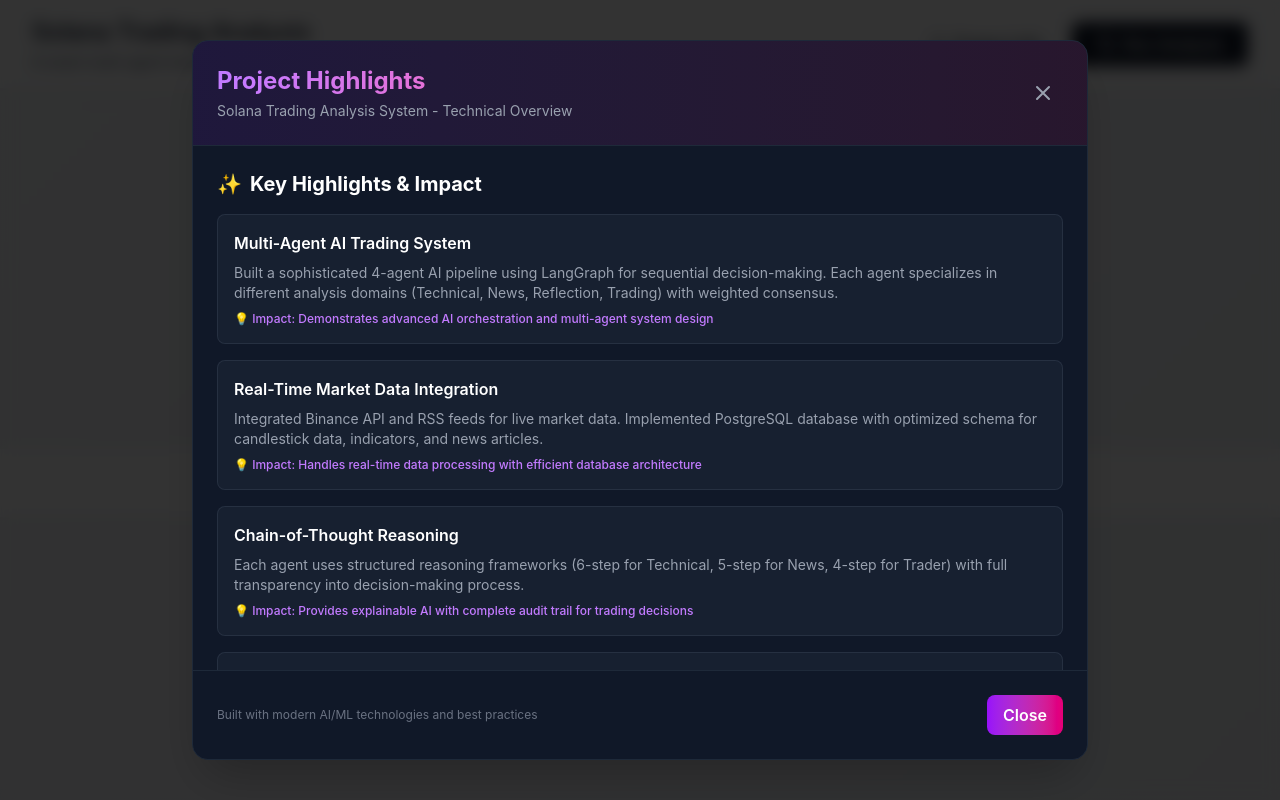
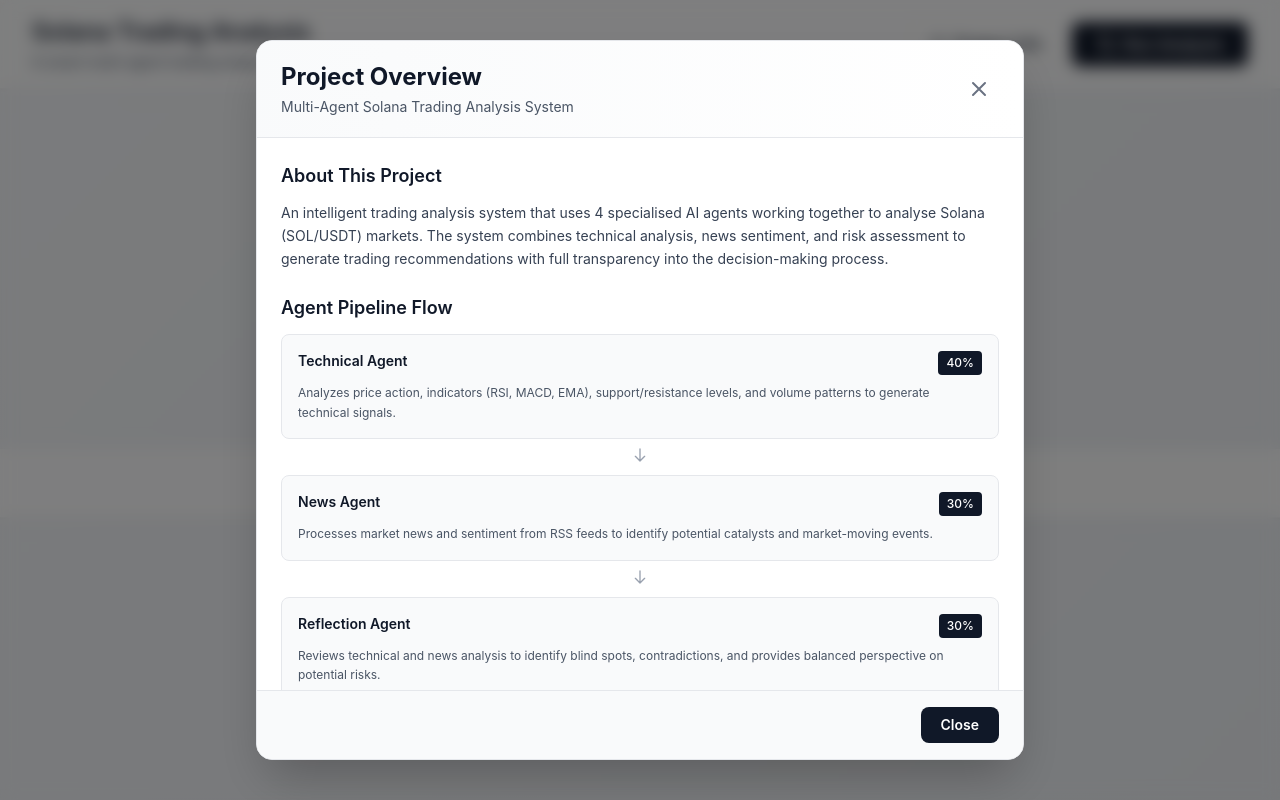
Before and after one commit to saim201/SolanaAnalysit_FE_v2, a React (Vite) app: page / in a window 1280 px wide. Both pictures are taken after a click on the button "Project Info". Built offline with nearby package versions, Linux system fonts and the light colour scheme; no server answers.

Commit message:
add initial loading screen

```diff
--- a/src/App.tsx
+++ b/src/App.tsx
@@ -9,18 +9,21 @@ import TraderAnalysisCard from './components/TraderAnalysisCard';
 import HistoricalPredictions from './components/HistoricalPredictions';
 import ProjectHighlightsModal from './components/ProjectHighlightsModal';
 import Dashboard from './components/Dashboard';
+import LoadingScreen from './components/LoadingScreen';
 
 function App() {
   const [analysis, setAnalysis] = useState<TradeAnalysisResponse | null>(null);
   const [technicalData, setTechnicalData] = useState<TechnicalDataResponse | null>(null);
   const [tickerData, setTickerData] = useState<TickerResponse | null>(null);
   const [loading, setLoading] = useState(false);
+  const [initialLoading, setInitialLoading] = useState(true);
   const [error, setError] = useState<string | null>(null);
   const [showProjectModal, setShowProjectModal] = useState(false);
   const [openCard, setOpenCard] = useState<string | null>(null);
 
   useEffect(() => {
     const fetchLatestAnalysis = async () => {
+      setInitialLoading(true);
       try {
         const [latestAnalysis, techData, ticker] = await Promise.all([
           api.getLatestAnalysis(),
@@ -33,6 +36,8 @@ function App() {
         setTickerData(ticker);
       } catch {
         console.log('No previous analysis found, start fresh');
+      } finally {
+        setInitialLoading(false);
       }
     };
 
@@ -100,6 +105,11 @@ function App() {
 
 
 
+
+  // Show loading screen during initial data fetch
+  if (initialLoading) {
+    return <LoadingScreen />;
+  }
 
   return (
     <div className="min-h-screen">
--- /dev/null
+++ b/src/components/LoadingScreen.tsx
@@ -0,0 +1,50 @@
+const LoadingScreen = () => {
+  return (
+    <div className="min-h-screen flex items-center justify-center bg-gradient-to-br from-gray-50 to-gray-100">
+      <div className="text-center">
+        {/* Animated Spinner */}
+        <div className="relative inline-flex items-center justify-center mb-8">
+          {/* Outer ring */}
+          <div className="absolute w-24 h-24 border-4 border-gray-200 rounded-full"></div>
+          {/* Spinning ring */}
+          <div className="w-24 h-24 border-4 border-gray-900 border-t-transparent rounded-full animate-spin"></div>
+          {/* Inner pulsing dot */}
+          <div className="absolute w-3 h-3 bg-gray-900 rounded-full animate-pulse"></div>
+        </div>
+
+        {/* Loading text */}
+        <div className="space-y-3">
+          <h2 className="text-2xl font-bold text-gray-900">
+            Loading Trading Analysis
+          </h2>
+          <p className="text-gray-600 font-medium">
+            Fetching last analysis result...
+          </p>
+
+          {/* Animated dots */}
+          <div className="flex items-center justify-center gap-2 pt-2">
+            <div className="w-2 h-2 bg-gray-900 rounded-full animate-bounce" style={{ animationDelay: '0ms' }}></div>
+            <div className="w-2 h-2 bg-gray-900 rounded-full animate-bounce" style={{ animationDelay: '150ms' }}></div>
+            <div className="w-2 h-2 bg-gray-900 rounded-full animate-bounce" style={{ animationDelay: '300ms' }}></div>
+          </div>
+        </div>
+
+        {/* Optional: Progress steps */}
+        <div className="mt-8 space-y-2 text-sm text-gray-500">
+          <div className="flex items-center justify-center gap-2">
+            <svg className="w-4 h-4 text-green-500" fill="currentColor" viewBox="0 0 20 20">
+              <path fillRule="evenodd" d="M10 18a8 8 0 100-16 8 8 0 000 16zm3.707-9.293a1 1 0 00-1.414-1.414L9 10.586 7.707 9.293a1 1 0 00-1.414 1.414l2 2a1 1 0 001.414 0l4-4z" clipRule="evenodd" />
+            </svg>
+            <span>Connecting to server</span>
+          </div>
+          <div className="flex items-center justify-center gap-2 animate-pulse">
+            <div className="w-4 h-4 border-2 border-gray-400 border-t-transparent rounded-full animate-spin"></div>
+            <span>Loading analysis data</span>
+          </div>
+        </div>
+      </div>
+    </div>
+  );
+};
+
+export default LoadingScreen;
--- a/src/components/ProjectHighlightsModal.tsx
+++ b/src/components/ProjectHighlightsModal.tsx
@@ -7,81 +7,54 @@ interface ProjectHighlightsModalProps {
 export default function ProjectHighlightsModal({ isOpen, onClose }: ProjectHighlightsModalProps) {
   if (!isOpen) return null;
 
-  const highlights = [
+  const agents = [
     {
-      title: "Multi-Agent AI Trading System",
-      description: "Built a sophisticated 4-agent AI pipeline using LangGraph for sequential decision-making. Each agent specializes in different analysis domains (Technical, News, Reflection, Trading) with weighted consensus.",
-      impact: "Demonstrates advanced AI orchestration and multi-agent system design"
+      name: "Technical Agent",
+      weight: "40%",
+      role: "Analyzes price action, indicators (RSI, MACD, EMA), support/resistance levels, and volume patterns to generate technical signals."
     },
     {
-      title: "Real-Time Market Data Integration",
-      description: "Integrated Binance API and RSS feeds for live market data. Implemented PostgreSQL database with optimized schema for candlestick data, indicators, and news articles.",
-      impact: "Handles real-time data processing with efficient database architecture"
+      name: "News Agent",
+      weight: "30%",
+      role: "Processes market news and sentiment from RSS feeds to identify potential catalysts and market-moving events."
     },
     {
-      title: "Chain-of-Thought Reasoning",
-      description: "Each agent uses structured reasoning frameworks (6-step for Technical, 5-step for News, 4-step for Trader) with full transparency into decision-making process.",
-      impact: "Provides explainable AI with complete audit trail for trading decisions"
+      name: "Reflection Agent",
+      weight: "30%",
+      role: "Reviews technical and news analysis to identify blind spots, contradictions, and provides balanced perspective on potential risks."
     },
     {
-      title: "Risk-First Trading Logic",
-      description: "Implemented volume validation, confidence thresholds, and risk flag detection. System defaults to HOLD when signals conflict, prioritizing capital preservation.",
-      impact: "Shows understanding of risk management in algorithmic trading"
-    },
-    {
-      title: "Modern Full-Stack Architecture",
-      description: "FastAPI backend with TypeScript React frontend. Clean separation of concerns with agent-based architecture, database models, and RESTful API design.",
-      impact: "Production-ready codebase following best practices"
+      name: "Trader Agent",
+      weight: "Final",
+      role: "Synthesizes all agent inputs with confidence weighting to make final BUY/SELL/HOLD decision with risk management."
     }
   ];
 
-  const techStack = {
-    backend: [
-      "Python 3.12",
-      "FastAPI",
-      "LangGraph (Multi-Agent Orchestration)",
-      "Anthropic Claude (LLM)",
-      "PostgreSQL",
-      "SQLAlchemy ORM",
-      "Pydantic (Data Validation)",
-      "Binance API Integration",
-      "RSS Feed Parsing"
-    ],
-    frontend: [
-      "React 19",
-      "TypeScript",
-      "Tailwind CSS 4",
-      "Vite",
-      "Modern UI/UX Design"
-    ],
-    architecture: [
-      "Multi-Agent System Design",
-      "Sequential Pipeline Execution",
-      "RESTful API Architecture",
-      "Database-First Approach",
-      "Real-Time Data Processing"
-    ]
-  };
+  const techStack = [
+    { category: "Backend", items: ["Python 3.12", "FastAPI", "LangGraph", "Claude AI", "PostgreSQL"] },
+    { category: "Frontend", items: ["React 19", "TypeScript", "Tailwind CSS 4", "Vite"] },
+    { category: "APIs", items: ["Binance API", "RSS Feeds", "RESTful Architecture"] }
+  ];
 
   return (
-    <div className="fixed inset-0 z-50 flex items-center justify-center p-4 bg-black/80 backdrop-blur-sm">
-      <div className="bg-gray-900 border border-gray-800 rounded-2xl shadow-2xl max-w-4xl w-full max-h-[90vh] overflow-hidden flex flex-col">
+    <div className="fixed inset-0 z-50 flex items-center justify-center p-4 bg-black/50 backdrop-blur-sm">
+      <div className="bg-white rounded-2xl shadow-2xl max-w-3xl w-full max-h-[90vh] overflow-hidden flex flex-col border border-gray-200">
         {/* Header */}
-        <div className="p-6 border-b border-gray-800 bg-gradient-to-r from-purple-900/20 to-pink-900/20">
+        <div className="px-6 py-5 border-b border-gray-200 bg-gradient-to-r from-gray-50 to-white">
           <div className="flex items-center justify-between">
             <div>
-              <h2 className="text-2xl font-bold bg-gradient-to-r from-purple-400 to-pink-400 bg-clip-text text-transparent">
-                Project Highlights
+              <h2 className="text-2xl font-bold text-gray-900">
+                Project Overview
               </h2>
-              <p className="text-sm text-gray-400 mt-1">
-                Solana Trading Analysis System - Technical Overview
+              <p className="text-sm text-gray-600 mt-1">
+                Multi-Agent Solana Trading Analysis System
               </p>
             </div>
             <button
               onClick={onClose}
-              className="p-2 hover:bg-gray-800 rounded-lg transition-colors"
+              className="p-2 hover:bg-gray-100 rounded-lg transition-colors"
             >
-              <svg className="w-6 h-6 text-gray-400" fill="none" stroke="currentColor" viewBox="0 0 24 24">
+              <svg className="w-6 h-6 text-gray-500" fill="none" stroke="currentColor" viewBox="0 0 24 24">
                 <path strokeLinecap="round" strokeLinejoin="round" strokeWidth={2} d="M6 18L18 6M6 6l12 12" />
               </svg>
             </button>
@@ -89,21 +62,38 @@ export default function ProjectHighlightsModal({ isOpen, onClose }: ProjectHighl
         </div>
 
         {/* Content */}
-        <div className="flex-1 overflow-y-auto p-6 space-y-8">
-          {/* Key Highlights */}
+        <div className="flex-1 overflow-y-auto p-6 space-y-6">
+          {/* Project Summary */}
           <section>
-            <h3 className="text-xl font-bold text-white mb-4 flex items-center gap-2">
-              <span className="text-purple-400">✨</span>
-              Key Highlights & Impact
-            </h3>
-            <div className="space-y-4">
-              {highlights.map((highlight, idx) => (
-                <div key={idx} className="bg-gray-800/50 rounded-lg p-4 border border-gray-700/50">
-                  <h4 className="font-semibold text-white mb-2">{highlight.title}</h4>
-                  <p className="text-sm text-gray-400 mb-2">{highlight.description}</p>
-                  <p className="text-xs text-purple-400 font-medium">
-                    💡 Impact: {highlight.impact}
+            <h3 className="text-lg font-semibold text-gray-900 mb-3">About This Project</h3>
+            <p className="text-sm text-gray-700 leading-relaxed">
+              An intelligent trading analysis system that uses 4 specialised AI agents working together to analyse Solana (SOL/USDT) markets.
+              The system combines technical analysis, news sentiment, and risk assessment to generate trading recommendations with full transparency into the decision-making process.
             </p>
+          </section>
+
+          {/* Agent Flow */}
+          <section>
+            <h3 className="text-lg font-semibold text-gray-900 mb-3">Agent Pipeline Flow</h3>
+            <div className="space-y-3">
+              {agents.map((agent, idx) => (
+                <div key={idx} className="relative">
+                  <div className="bg-gray-50 rounded-lg p-4 border border-gray-200">
+                    <div className="flex items-start justify-between mb-2">
+                      <h4 className="font-semibold text-gray-900 text-sm">{agent.name}</h4>
+                      <span className="text-xs font-medium px-2 py-1 bg-gray-900 text-white rounded">
+                        {agent.weight}
+                      </span>
+                    </div>
+                    <p className="text-xs text-gray-600 leading-relaxed">{agent.role}</p>
+                  </div>
+                  {idx < agents.length - 1 && (
+                    <div className="flex justify-center my-2">
+                      <svg className="w-4 h-4 text-gray-400" fill="none" stroke="currentColor" viewBox="0 0 24 24">
+                        <path strokeLinecap="round" strokeLinejoin="round" strokeWidth={2} d="M19 14l-7 7m0 0l-7-7m7 7V3" />
+                      </svg>
+                    </div>
+                  )}
                 </div>
               ))}
             </div>
@@ -111,97 +101,80 @@ export default function ProjectHighlightsModal({ isOpen, onClose }: ProjectHighl
 
           {/* Tech Stack */}
           <section>
-            <h3 className="text-xl font-bold text-white mb-4 flex items-center gap-2">
-              <span className="text-blue-400">🛠️</span>
-              Technology Stack
-            </h3>
-            <div className="grid grid-cols-1 md:grid-cols-3 gap-4">
-              <div className="bg-gray-800/50 rounded-lg p-4 border border-gray-700/50">
-                <h4 className="font-semibold text-white mb-3 text-sm">Backend</h4>
-                <ul className="space-y-2">
-                  {techStack.backend.map((tech, idx) => (
-                    <li key={idx} className="text-xs text-gray-400 flex items-start gap-2">
-                      <span className="text-green-400 mt-1">▸</span>
-                      <span>{tech}</span>
+            <h3 className="text-lg font-semibold text-gray-900 mb-3">Technology Stack</h3>
+            <div className="grid grid-cols-3 gap-3">
+              {techStack.map((stack, idx) => (
+                <div key={idx} className="bg-gray-50 rounded-lg p-3 border border-gray-200">
+                  <h4 className="font-semibold text-gray-900 text-xs mb-2">{stack.category}</h4>
+                  <ul className="space-y-1">
+                    {stack.items.map((item, itemIdx) => (
+                      <li key={itemIdx} className="text-xs text-gray-600 flex items-center gap-1">
+                        <span className="w-1 h-1 bg-gray-400 rounded-full"></span>
+                        {item}
                       </li>
                     ))}
                   </ul>
                 </div>
-              <div className="bg-gray-800/50 rounded-lg p-4 border border-gray-700/50">
-                <h4 className="font-semibold text-white mb-3 text-sm">Frontend</h4>
-                <ul className="space-y-2">
-                  {techStack.frontend.map((tech, idx) => (
-                    <li key={idx} className="text-xs text-gray-400 flex items-start gap-2">
-                      <span className="text-blue-400 mt-1">▸</span>
-                      <span>{tech}</span>
-                    </li>
               ))}
-                </ul>
-              </div>
-              <div className="bg-gray-800/50 rounded-lg p-4 border border-gray-700/50">
-                <h4 className="font-semibold text-white mb-3 text-sm">Architecture</h4>
-                <ul className="space-y-2">
-                  {techStack.architecture.map((tech, idx) => (
-                    <li key={idx} className="text-xs text-gray-400 flex items-start gap-2">
-                      <span className="text-purple-400 mt-1">▸</span>
-                      <span>{tech}</span>
-                    </li>
-                  ))}
-                </ul>
-              </div>
             </div>
           </section>
 
-          {/* System Architecture */}
+          {/* Key Features */}
           <section>
-            <h3 className="text-xl font-bold text-white mb-4 flex items-center gap-2">
-              <span className="text-yellow-400">🏗️</span>
-              System Architecture
-            </h3>
-            <div className="bg-gray-800/50 rounded-lg p-4 border border-gray-700/50">
-              <div className="space-y-3 text-sm">
-                <div>
-                  <span className="font-semibold text-gray-300">Data Flow:</span>
-                  <p className="text-gray-400 mt-1">
-                    Binance API + RSS Feeds → RefreshManager → PostgreSQL → Agent Pipeline → Trading Decision
-                  </p>
-                </div>
-                <div>
-                  <span className="font-semibold text-gray-300">Agent Pipeline:</span>
-                  <p className="text-gray-400 mt-1">
-                    Technical Agent (40% weight) → News Agent (30% weight) → Reflection Agent (30% weight) → Trader Agent (Final Decision)
-                  </p>
-                </div>
-                <div>
-                  <span className="font-semibold text-gray-300">Key Features:</span>
-                  <ul className="text-gray-400 mt-1 space-y-1 ml-4">
-                    <li>• Volume-first validation approach</li>
-                    <li>• Confidence-weighted consensus</li>
-                    <li>• Blind spot detection through debate</li>
-                    <li>• Complete audit trail in database</li>
-                    <li>• Risk-first decision logic</li>
+            <h3 className="text-lg font-semibold text-gray-900 mb-3">Key Features</h3>
+            <div className="bg-gray-50 rounded-lg p-4 border border-gray-200">
+              <ul className="grid grid-cols-2 gap-2 text-xs text-gray-700">
+                <li className="flex items-start gap-2">
+                  <svg className="w-4 h-4 text-green-600 mt-0.5 flex-shrink-0" fill="none" stroke="currentColor" viewBox="0 0 24 24">
+                    <path strokeLinecap="round" strokeLinejoin="round" strokeWidth={2} d="M5 13l4 4L19 7" />
+                  </svg>
+                  Real-time market data
+                </li>
+                <li className="flex items-start gap-2">
+                  <svg className="w-4 h-4 text-green-600 mt-0.5 flex-shrink-0" fill="none" stroke="currentColor" viewBox="0 0 24 24">
+                    <path strokeLinecap="round" strokeLinejoin="round" strokeWidth={2} d="M5 13l4 4L19 7" />
+                  </svg>
+                  Chain-of-thought reasoning
+                </li>
+                <li className="flex items-start gap-2">
+                  <svg className="w-4 h-4 text-green-600 mt-0.5 flex-shrink-0" fill="none" stroke="currentColor" viewBox="0 0 24 24">
+                    <path strokeLinecap="round" strokeLinejoin="round" strokeWidth={2} d="M5 13l4 4L19 7" />
+                  </svg>
+                  Risk-first decision logic
+                </li>
+                <li className="flex items-start gap-2">
+                  <svg className="w-4 h-4 text-green-600 mt-0.5 flex-shrink-0" fill="none" stroke="currentColor" viewBox="0 0 24 24">
+                    <path strokeLinecap="round" strokeLinejoin="round" strokeWidth={2} d="M5 13l4 4L19 7" />
+                  </svg>
+                  Complete audit trail
+                </li>
+                <li className="flex items-start gap-2">
+                  <svg className="w-4 h-4 text-green-600 mt-0.5 flex-shrink-0" fill="none" stroke="currentColor" viewBox="0 0 24 24">
+                    <path strokeLinecap="round" strokeLinejoin="round" strokeWidth={2} d="M5 13l4 4L19 7" />
+                  </svg>
+                  Weighted consensus
+                </li>
+                <li className="flex items-start gap-2">
+                  <svg className="w-4 h-4 text-green-600 mt-0.5 flex-shrink-0" fill="none" stroke="currentColor" viewBox="0 0 24 24">
+                    <path strokeLinecap="round" strokeLinejoin="round" strokeWidth={2} d="M5 13l4 4L19 7" />
+                  </svg>
+                  News sentiment analysis
+                </li>
               </ul>
-                </div>
-              </div>
             </div>
           </section>
         </div>
 
         {/* Footer */}
-        <div className="p-6 border-t border-gray-800 bg-gray-900/50">
-          <div className="flex items-center justify-between">
-            <p className="text-xs text-gray-500">
-              Built with modern AI/ML technologies and best practices
-            </p>
+        <div className="px-6 py-4 border-t border-gray-200 bg-gray-50 flex items-center justify-end">
           <button
             onClick={onClose}
-              className="px-4 py-2 bg-gradient-to-r from-purple-600 to-pink-600 hover:from-purple-700 hover:to-pink-700 text-white font-semibold rounded-lg transition-all duration-200"
+            className="px-5 py-2 bg-gray-900 hover:bg-gray-800 text-white font-semibold text-sm rounded-lg transition-all duration-200"
           >
             Close
           </button>
         </div>
       </div>
     </div>
-    </div>
   );
 }
```
Lines whose indentation alone changed are shown as unchanged.
